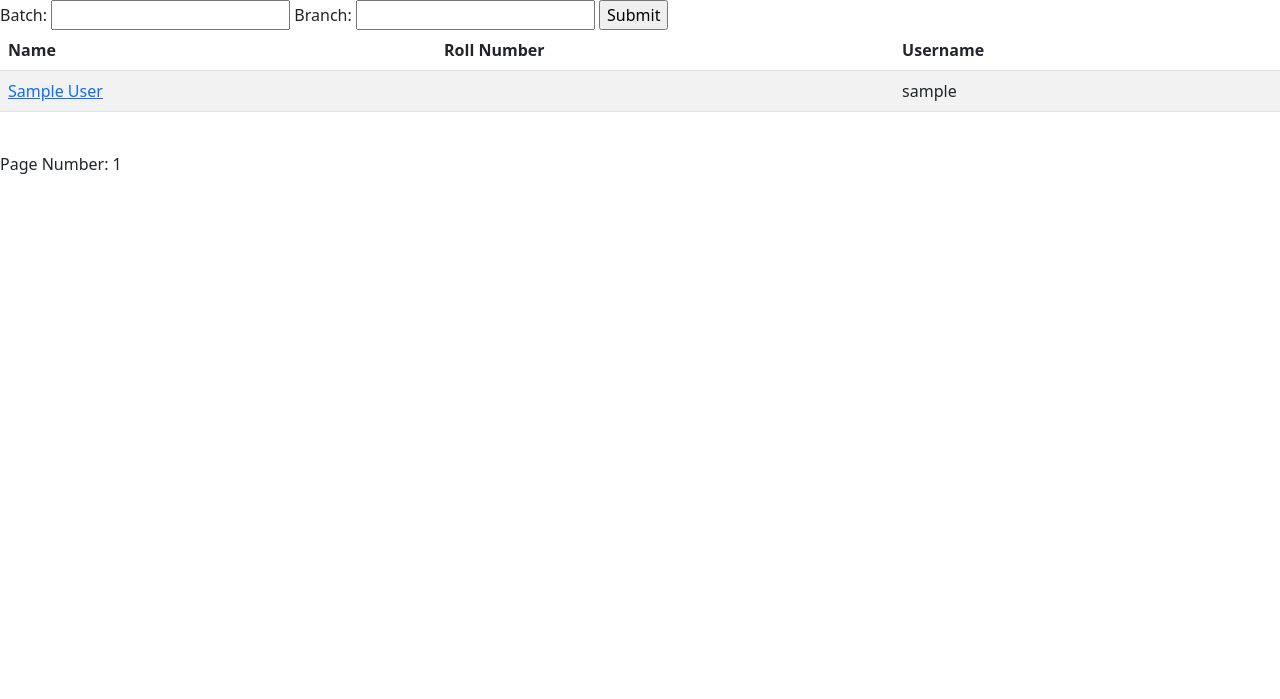
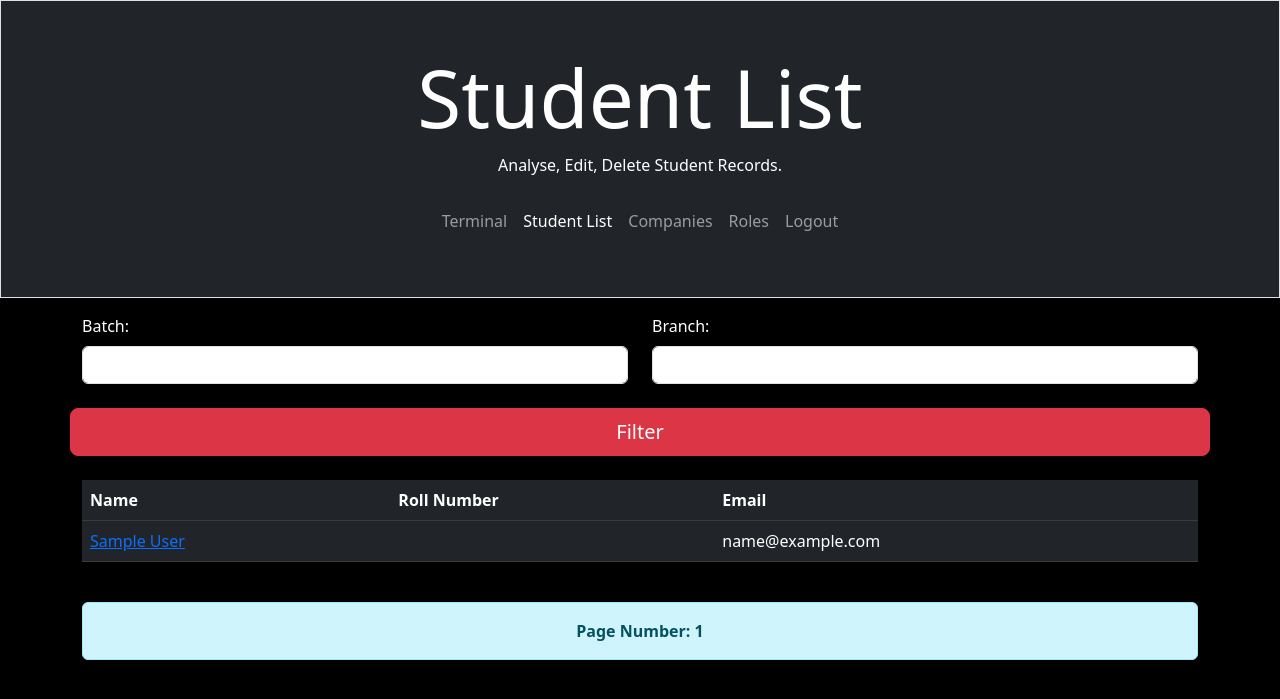
Before and after one commit to lalit-03/dblab_project, a PHP site: page /admin_student_list.php in a window 1280 px wide. Shown: the top 699 px of the page. Run offline with PHP 8.4, Linux system fonts and the light colour scheme; the visitor is signed in with stand-in values (Sample User, id 1).

Commit message:
Added Some GUI

```diff
--- a/admin_student_list.php
+++ b/admin_student_list.php
@@ -23,11 +23,11 @@ error_reporting(-1);
     if(isset($_GET['page_no']))$page=$_GET['page_no'];
     if(isset($_GET['batch']))$batch=$_GET['batch'];
     if(isset($_GET['branch']))$branch=$_GET['branch'];
-    $result = $conn->query("select student_name, RollNumber, username from Student ".($batch!=""||$branch!=""?(" where ".($batch!=""?"batch = ".$batch." ":"").($batch!=""&&$branch!=""?" and ":"").($branch!=""?" branch='".$branch."' ":"")):"") ." order by RollNumber limit 100 offset ".(100*($page-1)).";");
+    $result = $conn->query("select student_name, RollNumber, username, student_email from Student ".($batch!=""||$branch!=""?(" where ".($batch!=""?"batch = ".$batch." ":"").($batch!=""&&$branch!=""?" and ":"").($branch!=""?" branch='".$branch."' ":"")):"") ." order by RollNumber limit 100 offset ".(100*($page-1)).";");
     if($result->num_rows > 0){
-        $output .= "<table class='table table-striped table-hover'><thead><tr><th>Name</th><th>Roll Number</th><th>Username</th></tr></thead><tbody>";
+        $output .= "<table class='table table-dark table-stripe table-hover'><thead><tr><th>Name</th><th>Roll Number</th><th>Email</th></tr></thead><tbody>";
         while($row = $result->fetch_assoc()){
-            $output .= "<tr><td><a href='./student_details.php?id=". $row['username'] ."'>". $row['student_name'] . "</a></td><td>". $row['RollNumber'] ."</td><td>". $row['username'] ."</td></tr>";
+            $output .= "<tr><td><a href='./student_details.php?id=". $row['username'] ."'>". $row['student_name'] . "</a></td><td>". $row['RollNumber'] ."</td><td>". $row['student_email'] ."</td></tr>";
         }
         $output .= "</tbody></table>";
     } else {
@@ -45,22 +45,64 @@ $conn->close();
         <link href="bootstrap-5.3.0-alpha2-dist/css/bootstrap.min.css" rel="stylesheet">
         <script src="bootstrap-5.3.0-alpha2-dist/js/bootstrap.bundle.min.js"></script>
     </head>
-    <body>
+    <body style="background-color:#000000;">
+    <div class="container-fluid p-5 bg-dark text-white text-center border">
+            <h1 class="display-1">Student List</h1>
+            <p>Analyse, Edit, Delete Student Records.</p>
+            <nav class="navbar navbar-expand-sm bg-dark navbar-dark justify-content-center">
+			<ul class="navbar-nav">
+			  <li class="nav-item">
+			    <a class="nav-link" href="admin_page.php">Terminal</a>
+			  </li>
+			  <li class="nav-item">
+				<a class="nav-link active" href="admin_student_list.php">Student List</a>
+			  </li>
+              <li class="nav-item">
+				<a class="nav-link" href="admin_company.php">Companies</a>
+			  </li>
+              <li class="nav-item">
+				<a class="nav-link" href="admin_roles.php">Roles</a>
+			  </li>
+              <li class="nav-item">
+				<a class="nav-link" href="logout_testing.php">Logout</a>
+			  </li>
+			</ul>
+	    </nav>
+        </div>
+        <div class="container mt-3">
             <form action='./admin_student_list.php' method="GET">
-            Batch: <input name='batch' type='number' value="<?php echo $batch;?>"/>
-            Branch: <input name='branch' type='text' value="<?php echo $branch;?>"/>
-            <input type='submit'/>
+                <div class = "row gy-6">
+                    <div class = "col">
+                        <label for="batch" class="form-label" style="color: white;">Batch:</label>
+                        <input class="form-control form-control-md" name='batch' type='number' value="<?php echo $batch;?>"/>
+                    </div>
+                    <div class = "col">
+                        <label for="branch" class="form-label" style="color: white;">Branch:</label>
+                        <input class="form-control form-control-md" name='branch' type='text' value="<?php echo $branch;?>"/>
+                    </div>
+                </div>
+                <br>
+                <div class="row gy-6">
+                    <div class = "col">
+                        <div class = "row gy-6">
+                            <button type="submit" class="btn btn-danger btn-lg justify-content-center">Filter</button>
+                        </div>
+                    </div>
+                </div>
             </form>
+            <br>
             <?php echo $output;?></br>
             <?php
+            echo "<div class='alert alert-info justify-content-center text-center'><strong>Page Number: ".$page."</strong></div>";
+            echo'<div class="row gy-6">';
+
             if($page>1){
-            echo "<a href='./admin_student_list.php?page_no=".($page-1)."&batch=".$batch,"&branch=".$branch."'><button>Previous Page</button></a>";
+                echo "<div class = 'col'><a href='./admin_student_list.php?page_no=".($page-1)."&batch=".$batch,"&branch=".$branch."'><button type='button' class='btn btn-primary btn-lg btn-block'> <-Previous Page</button></a></div>";
             }
-        echo "Page Number: ".$page." ";
             if($result->num_rows == 100){
-            echo "<a href='./admin_student_list.php?page_no=".($page+1)."&batch=".$batch,"&branch=".$branch."'><button>Next Page</button></a>";
+                echo "<div class ='col'> <a href='./admin_student_list.php?page_no=".($page+1)."&batch=".$batch,"&branch=".$branch."'><button type='button' class='btn btn-primary btn-lg btn-block'>Next Page -> </button></a></div>";
             }
-
         ?>
+        </div>
     </body>
 </html>
--- a/login.php
+++ b/login.php
@@ -128,10 +128,12 @@ if ($_SERVER['REQUEST_METHOD'] == 'POST') {
                     <label class="form-check-label" for="student">Student</label>
                 </div>
             </div>
+            <br>
             <div class="row gy-6">
                 <label for="username" class="form-label">Username:</label>
 				<input class="form-control form-control-lg" type="username" name="username" required placeholder="Enter your username">
             </div>
+            <br>
             <div class="row gy-6">
 				<label for="password" class="form-label">Password:</label>
 				<input class="form-control form-control-lg"  type="password" name="password" required placeholder="Enter your password">
--- a/logout_testing.php
+++ b/logout_testing.php
@@ -1,3 +1,5 @@
 <?php session_start();
-session_destroy();
+    session_destroy();
+    header("Location:login.php?message=Logged Out Successfully!");
+    exit()
 ?>
```
Also changed, not shown: admin_page.php (+10 -4 lines). Lines whose indentation alone changed are shown as unchanged.
